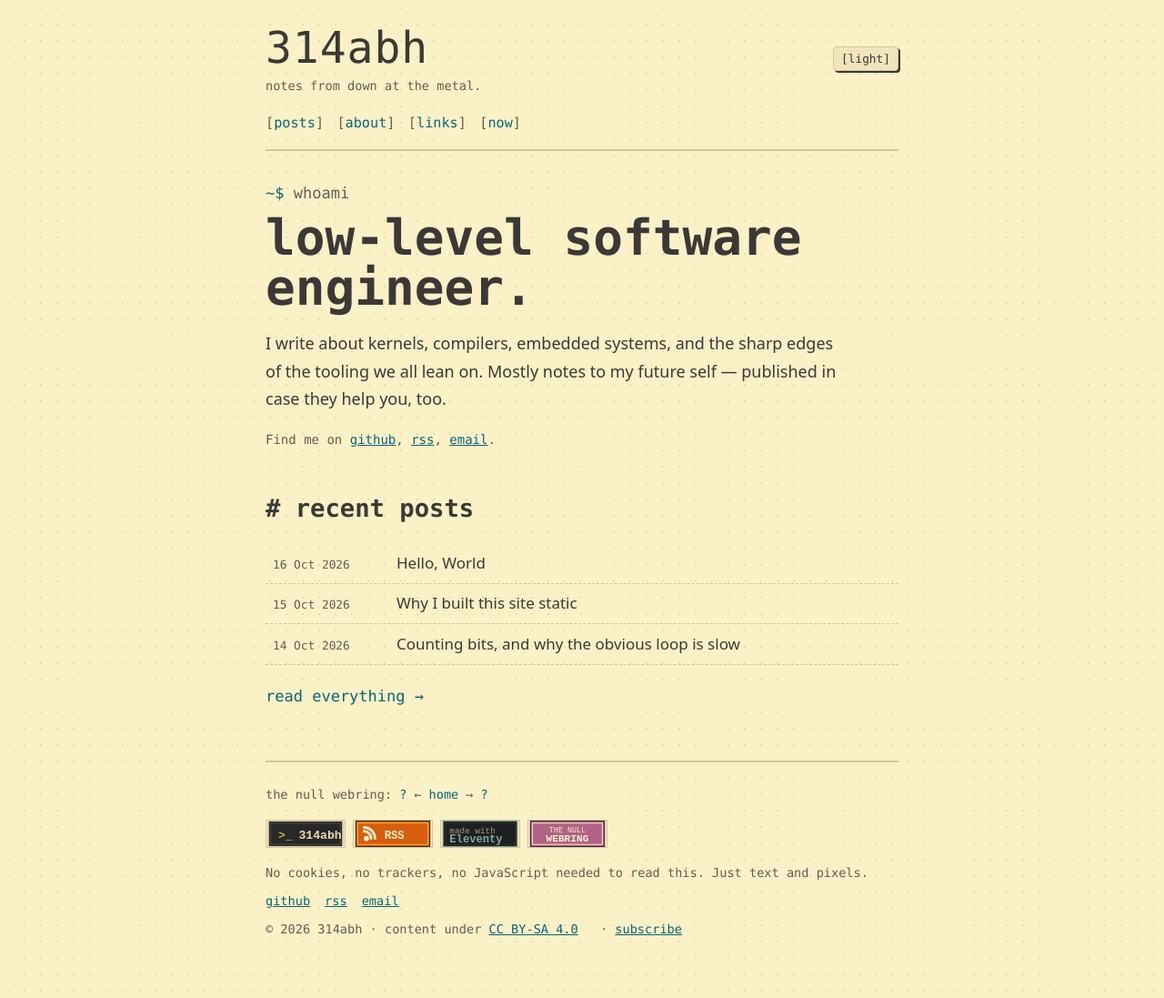
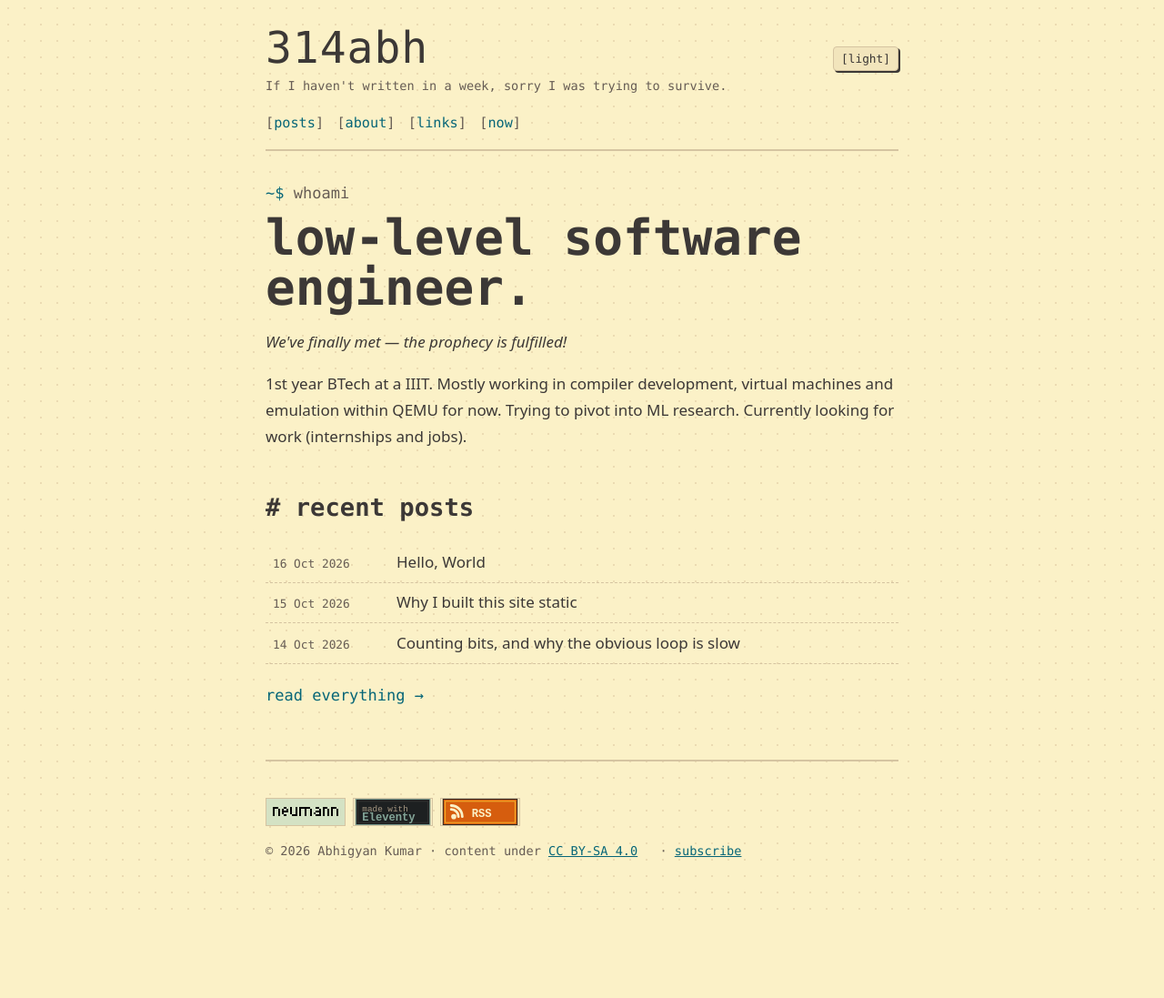
Before and after one commit to 314abh/314abh.github.io, an Eleventy site: page src/index.njk in a window 1280 px wide. Shown: the whole page at 91% size. After the commit the page ends 1011 px from the top, so only its background shows below. Built offline with nearby package versions, Linux system fonts and the light colour scheme; Eleventy itself is replaced by a stand-in of ours; files that its build step writes are made by us from their sources; a web font is replaced by a local one; what @vscode/markdown-it-katex would draw is missing.

Commit message:
tidy: webring
Signed-off-by: abh <314abh@gmail.com>

```diff
--- a/src/_data/buttons.js
+++ b/src/_data/buttons.js
@@ -1,10 +1,9 @@
 export default [
-  { url: "/", img: "/assets/buttons/314abh.svg", alt: "314abh" },
-  { url: "/feed.xml", img: "/assets/buttons/rss.svg", alt: "RSS feed" },
+  { url: "https://discord.gg/3SBdEX9kk2", img: "/assets/buttons/neumann.gif", alt: "neumann" },
   {
     url: "https://www.11ty.dev/",
     img: "/assets/buttons/eleventy.svg",
     alt: "Made with Eleventy",
   },
-  { url: "/links/", img: "/assets/buttons/webring.svg", alt: "The Null Webring" },
+  { url: "/feed.xml", img: "/assets/buttons/rss.svg", alt: "RSS feed" },
 ];
--- a/src/_data/site.json
+++ b/src/_data/site.json
@@ -1,12 +1,12 @@
 {
   "title": "314abh",
-  "tagline": "notes from down at the metal.",
-  "description": "A personal blog about low-level programming, systems, and the occasional tangent.",
+  "tagline": "If I haven't written in a week, sorry I was trying to survive.",
+  "description": "Personal blog of a cat programmer stuck in a human body.",
   "url": "https://314abh.cc",
   "lang": "en",
   "author": {
-    "name": "314abh",
-    "email": "hello@314abh.cc"
+    "name": "Abhigyan Kumar",
+    "email": "314abh@gmail.com"
   },
   "nav": [
     { "label": "posts", "url": "/posts/" },
@@ -20,7 +20,7 @@
     { "label": "email", "url": "mailto:hello@314abh.cc" }
   ],
   "webring": {
-    "name": "the null webring",
+    "name": "the neumann webring",
     "home": "/links/"
   }
 }
--- a/src/_includes/components/footer.njk
+++ b/src/_includes/components/footer.njk
@@ -1,12 +1,12 @@
 <footer class="site-footer">
-  <nav class="webring" aria-label="{{ site.webring.name }}">
-    <span class="webring__label">{{ site.webring.name }}:</span>
-    <a href="{{ site.webring.home }}">?</a>
-    <span aria-hidden="true">←</span>
-    <a href="{{ site.webring.home }}">home</a>
-    <span aria-hidden="true">→</span>
-    <a href="{{ site.webring.home }}">?</a>
-  </nav>
+  <!-- <nav class="webring" aria-label="{{ site.webring.name }}"> -->
+  <!--   <span class="webring__label">{{ site.webring.name }}:</span> -->
+  <!--   <a href="{{ site.webring.home }}">?</a> -->
+  <!--   <span aria-hidden="true">←</span> -->
+  <!--   <a href="{{ site.webring.home }}">home</a> -->
+  <!--   <span aria-hidden="true">→</span> -->
+  <!--   <a href="{{ site.webring.home }}">?</a> -->
+  <!-- </nav> -->
 
   <ul class="buttons" aria-label="web badges">
     {% for button in buttons %}
@@ -14,13 +14,13 @@
     {% endfor %}
   </ul>
 
-  <p class="footer-note">
-    No cookies, no trackers, no JavaScript needed to read this. Just text and pixels.
-  </p>
+  <!-- <p class="footer-note"> -->
+  <!--   No cookies, no trackers, no JavaScript needed to read this. Just text and pixels. -->
+  <!-- </p> -->
 
-  <p class="footer-links">
-    {% for item in site.social %}<a href="{{ item.url }}">{{ item.label }}</a>{% endfor %}
-  </p>
+  <!-- <p class="footer-links"> -->
+  <!--   {% for item in site.social %}<a href="{{ item.url }}">{{ item.label }}</a>{% endfor %} -->
+  <!-- </p> -->
 
   <p class="footer-legal">
     &copy; {{ build.year }} {{ site.author.name }} · content under
--- a/src/index.njk
+++ b/src/index.njk
@@ -1,6 +1,6 @@
 ---
 layout: base.njk
-title: "314abh"
+title: "abhi's blog"
 permalink: /
 ---
 <section class="hero">
@@ -9,19 +9,20 @@ permalink: /
   </p>
   <h1 class="hero__title">low-level software engineer.</h1>
   <p class="hero__blurb">
-    I write about kernels, compilers, embedded systems, and the sharp edges of the
-    tooling we all lean on. Mostly notes to my future self &mdash; published in case
-    they help you, too.
-  </p>
-  <p class="hero__meta">
-    Find me on
-    {% for item in site.social %}<a href="{{ item.url }}">{{ item.label }}</a>{% if not loop.last %}, {% endif %}{% endfor %}.
+    <p>
+      <em>We've finally met &mdash; the prophecy is fulfilled!</em>
+    </p>
+    <p>
+      1st year BTech at a IIIT. Mostly working in compiler development, virtual
+      machines and emulation within QEMU for now. Trying to pivot into ML
+      research. Currently looking for work (internships and jobs).
+    </p>
   </p>
 </section>
 
 <section class="home-posts">
   <h2 class="section-title"><span aria-hidden="true">#</span> recent posts</h2>
-  {% set posts = collections.posts | limit(6) %}
+  {% set posts = collections.posts | limit(3) %}
   {% include "components/postlist.njk" %}
   <p class="more"><a href="/posts/">read everything <span aria-hidden="true">→</span></a></p>
 </section>
```
Also changed, not shown: src/assets/buttons/neumann.gif (added).
